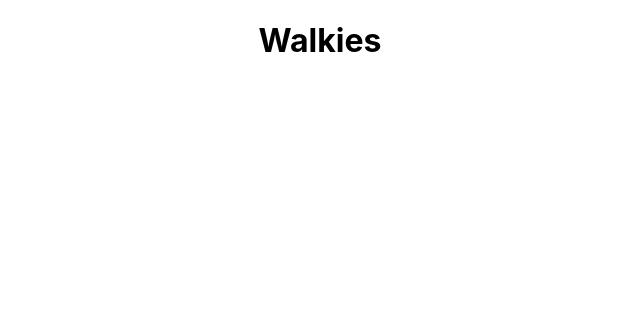
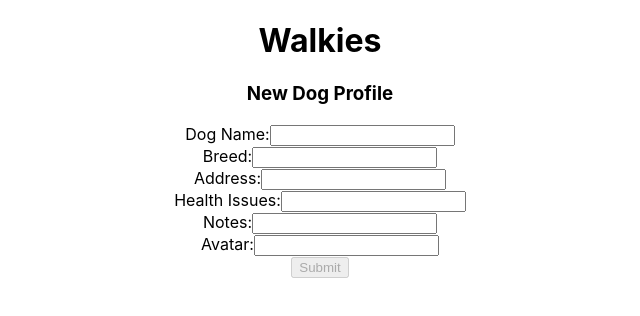
Before and after one commit to StaceyRyan/dog_walker_organiser, a React (Create React App) app in the folder walkies_frontend/: page /newDog in a window 1280 px wide. Shown: the top 316 px of the page, without its empty margins (320-960 px from the left). Built offline with nearby package versions, Linux system fonts and the light colour scheme.

Commit message:
Password strength checker working. New dog profile failing

```diff
--- a/walkies_frontend/package.json
+++ b/walkies_frontend/package.json
@@ -11,6 +11,7 @@
     "react-bootstrap": "^1.0.0-beta.16",
     "react-dom": "^16.12.0",
     "react-native": "^0.61.5",
+    "react-password-strength": "^2.4.0",
     "react-router-dom": "^5.1.2",
     "react-scripts": "3.3.0"
   },
--- a/walkies_frontend/src/App.js
+++ b/walkies_frontend/src/App.js
@@ -7,6 +7,9 @@ import {
 } from 'react-router-dom';
 import DogButtons from './components/dogComponents/DogButtons';
 import IndividualDog from './components/dogComponents/IndividualDog';
+import LoginForm from './components/LoginForm';
+import RegistrationForm from './components/RegistrationForm';
+import NewDogProfile from './components/dogComponents/NewDogProfile';
 
 function App() {
   return (
@@ -14,8 +17,11 @@ function App() {
       <h1>Walkies</h1>
       <Switch>
         <Route exact path="/" component={WalkiesHome}/>
-        <Route exact path="/DogButtons" component={DogButtons}/>
-        <Route exact path="/DogProfile/:id" component={IndividualDog} />
+        <Route exact path="/register" component={RegistrationForm}/>
+        <Route exact path="/login" component={LoginForm} />
+        <Route exact path="/dogButtons" component={DogButtons}/>
+        <Route exact path="/newDog" component={NewDogProfile}/>
+        <Route exact path="/dogProfile/:id" component={IndividualDog} />
       </Switch>
     </div>
   );
--- a/walkies_frontend/src/components/LoginForm.js
+++ b/walkies_frontend/src/components/LoginForm.js
@@ -52,8 +52,7 @@ handleSubmitButton = async () => {
 
         const loginUser = fetch("/auth/login", requestOptions)
             .then(response => {
-            if(+response.status === 200)
-            {
+                if (+response.status === 200) {
                     return response;
                 }
                 Promise.reject({});
@@ -73,7 +72,8 @@ handleSubmitButton = async () => {
     render() {
         return (
             <>
-        {this.state.goToDogButtons && <Redirect to="/DogButtons" />}
+                <h3>Login</h3>
+                {this.state.goToDogButtons && <Redirect to="/dogButtons" />}
                 <div className={"form-group"}>
                     <label>
                         Username:
@@ -83,6 +83,7 @@ render() {
                             onChange={this.handleKeyStrike} />
                     </label>
                 </div>
+                <div className={"form-group"}>
                     <label>
                         Password:
                     <input type="password" name="password"
@@ -90,6 +91,7 @@ render() {
                             className={"form-control"}
                             onChange={this.handleKeyStrike} />
                     </label>
+                </div>
                 <button onClick={this.handleSubmitButton}
                     disabled={this.state.submitDisabled}
                 >Submit</button>
--- /dev/null
+++ b/walkies_frontend/src/components/LogoutButton.js
@@ -0,0 +1 @@
+import React from 'react';
--- a/walkies_frontend/src/components/RegistrationForm.js
+++ b/walkies_frontend/src/components/RegistrationForm.js
@@ -1,5 +1,10 @@
 import React from 'react';
 import DogButtons from './dogComponents/DogButtons';
+import { Redirect } from 'react-router-dom';
+import ReactPasswordStrength from 'react-password-strength';
+
+
+
 
 class RegistrationForm extends React.Component {
     constructor(props) {
@@ -8,13 +13,16 @@ class RegistrationForm extends React.Component {
         this.state = {
             username: '',
             password: '',
+            validPassword: false,
             preferredName: '',
             email: '',
             phoneNumber: '',
-            submitDisabled: true
+            submitDisabled: true,
+            registrationMessage: ''
         };
         this.handleKeyStrike = this.handleKeyStrike.bind(this);
         this.handleSubmitButton = this.handleSubmitButton.bind(this);
+        this.handlePasswordStrength = this.handlePasswordStrength.bind(this);
     }
 
     handleKeyStrike(event) {
@@ -22,8 +30,12 @@ class RegistrationForm extends React.Component {
         const value = event.target.value;
         this.setState({ [keystrike]: value });
 
+        this.submitButtonChecker();
+    }
+
+    submitButtonChecker() {
         if (this.state.username &&
-            this.state.password &&
+            this.state.validPassword &&
             this.state.preferredName &&
             this.state.email &&
             this.state.phoneNumber) {
@@ -60,16 +72,38 @@ class RegistrationForm extends React.Component {
         };
 
         const newHuman = fetch("/user/newHuman", requestOptions)
-            .then(response => response.text())
+            .then(response => {
+                if (+response.status === 201) {
+                    this.props.history.push("/login")
+                    return response;
+                }
+            })
+            .then(response => response.json())
             .then(result => console.log(result))
             .catch(error => console.log('error', error));
 
         console.log('New user created ' + JSON.stringify(newHuman));
     };
 
+    handlePasswordStrength(appState, result) {
+        console.log(appState)
+        if (appState < 3) {
+            this.setState({
+                validPassword: false
+            })
+        }
+        else {
+            this.setState({
+                validPassword: true
+            })
+        }
+        this.submitButtonChecker();
+    }
+
     render() {
         return (
             <>
+                <h3>Create New Account</h3>
                 <div className={"form-group"}>
                     <label>
                         Username:
@@ -88,13 +122,19 @@ class RegistrationForm extends React.Component {
                             onChange={this.handleKeyStrike} />
                     </label>
                 </div>
+                <div className={"form-group"}>
                     <label>
                         Password:
-                        <input type="text" name="password"
-                        value={this.state.password}
-                        className={"form-control"}
-                        onChange={this.handleKeyStrike} />
+                    <ReactPasswordStrength
+                            name="password"
+                            className="form-control"
+                            minLength={5}
+                            minScore={2}
+                            scoreWords={['weak', 'okay', 'good', 'strong', 'stronger']}
+                            changeCallback={this.handlePasswordStrength}
+                        />
                     </label>
+                </div>
                 <div className={"form-group"}>
                     <label>
                         Email:
--- /dev/null
+++ b/walkies_frontend/src/components/dogComponents/NewDogProfile.js
@@ -0,0 +1,136 @@
+import React from 'react';
+import { Redirect } from 'react-router-dom';
+
+
+class NewDogProfile extends React.Component {
+    constructor() {
+        super();
+        this.state = {
+            name: '',
+            breed: '',
+            address: '',
+            health_issues: '',
+            notes: '',
+            avatar: '',
+            submitDisabled: true
+        }
+        this.handleKeyStrike = this.handleKeyStrike.bind(this);
+    }
+
+    handleKeyStrike(event) {
+        const keystrike = event.target.name;
+        const value = event.target.value;
+        this.setState({ [keystrike]: value });
+
+        console.log("Status: " + this.state.name && this.state.address );
+
+        if (this.state.name && this.state.address) {
+            this.setState({
+                submitDisabled: false
+            })
+        }
+        else {
+            this.setState({
+                submitDisabled: true
+            })
+        }
+    }
+
+    handleCreateNewDog = async () => {
+        console.log('handle new dog button')
+
+        let myHeaders = new Headers();
+        myHeaders.append("Content-Type", "application/json");
+
+        let raw = JSON.stringify({
+            "name": this.state.name,
+            "breed": this.state.breed,
+            "address": this.state.address,
+            "health_issues": this.state.health_issues,
+            "notes": this.state.notes,
+            "avatar": this.state.avatar
+        })
+
+        let newDogOptions = {
+            method: 'POST',
+            // headers: myHeaders,
+            body: raw,
+            redirect: 'follow'
+        };
+        const createNewDog = await fetch("/dog/new", newDogOptions)
+            .then(response => response.json())
+            .then(result => console.log(result))
+            .catch(error => console.log('error', error));
+        console.log('New dog created ' + JSON.stringify(createNewDog));
+
+    };
+
+    render() {
+        return (
+            <>
+                <h3>New Dog Profile</h3>
+                {this.state.goToDogButtons && <Redirect to="/dogButtons" />}
+                <div className={"form-group"}>
+                    <label>
+                        Dog Name:
+                        <input type="text" name="name"
+                            value={this.state.name}
+                            className={"form-control"}
+                            onChange={this.handleKeyStrike} />
+                    </label>
+                </div>
+                <div className={"form-group"}>
+                    <label>
+                        Breed:
+                        <input type="text" name="breed"
+                            value={this.state.breed}
+                            className={"form-control"}
+                            onChange={this.handleKeyStrike} />
+                    </label>
+                </div>
+                <div className={"form-group"}>
+                    <label>
+                        Address:
+                        <input type="text" name="address"
+                            value={this.state.address}
+                            className={"form-control"}
+                            onChange={this.handleKeyStrike} />
+                    </label>
+                </div>
+                <div className={"form-group"}>
+                    <label>
+                        Health Issues:
+                        <input type="text" name="health_issues"
+                            value={this.state.health_issues}
+                            className={"form-control"}
+                            onChange={this.handleKeyStrike} />
+                    </label>
+                </div>
+                <div className={"form-group"}>
+                    <label>
+                        Notes:
+                        <input type="text" name="notes"
+                            value={this.state.notes}
+                            className={"form-control"}
+                            onChange={this.handleKeyStrike} />
+                    </label>
+                </div>
+                <div className={"form-group"}>
+                    <label>
+                        Avatar:
+                        <input type="text" name="avatar"
+                            value={this.state.avatar}
+                            className={"form-control"}
+                            onChange={this.handleKeyStrike} />
+                    </label>
+                </div>
+                <button onClick={this.handleCreateNewDog}
+                        disabled={this.state.submitDisabled}>
+                    Submit</button>
+            </>
+        )
+    }
+
+}
+
+export default NewDogProfile;
```
Also changed, not shown: walkies_frontend/src/components/WalkiesHome.js (+5 -29 lines), walkies_frontend/src/components/dogComponents/DogButtons.js (+5 -7 lines), walkies_frontend/src/components/dogComponents/IndividualDog.js (+23 -16 lines), 1 other file (tests, documents, lock files or other folders). Lines whose indentation alone changed are shown as unchanged.
